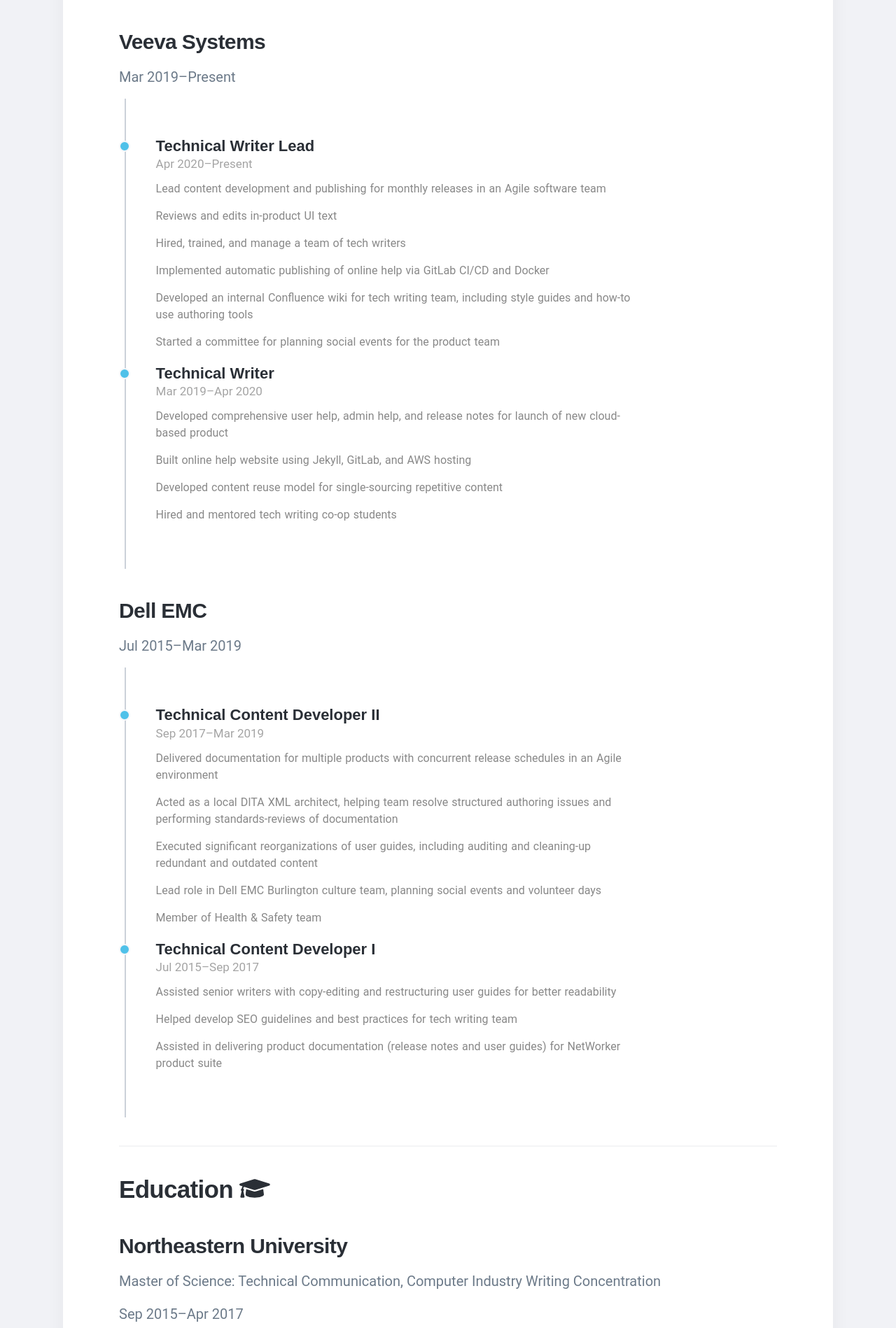
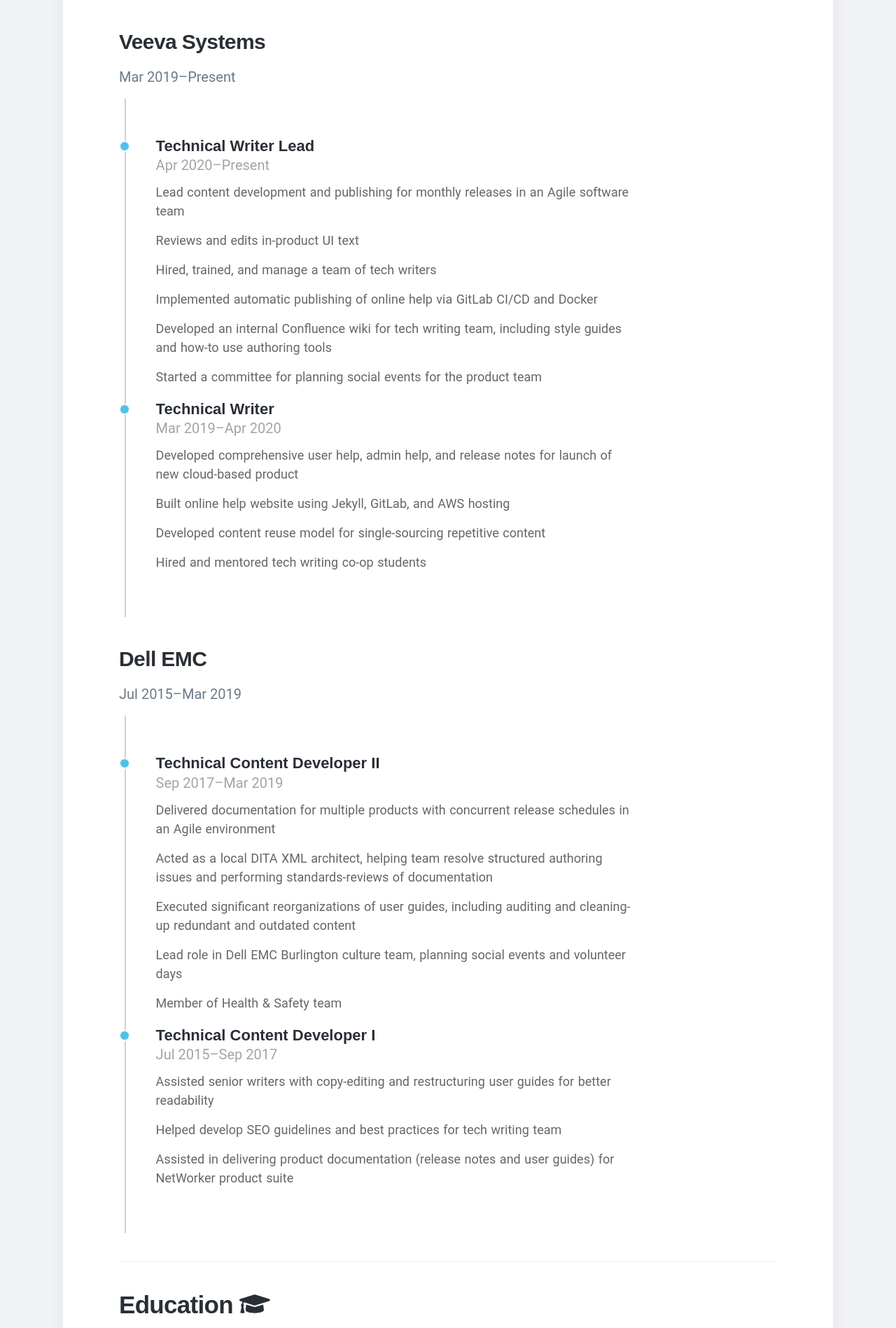
Before and after one commit to emilyrushton/emilyrushton.github.io, a Jekyll site: the page built from index.html, in a window 1280 px wide. Shown: the part 1204-3102 px from the top of the page at 70% size. Built offline with Jekyll 4.4.1, drawn with Linux system fonts in a browser that asks for light colours; nearby versions of some CDN libraries; some web fonts are replaced.

Commit message:
styling updates with fonts

```diff
--- a/css/custom.css
+++ b/css/custom.css
@@ -77,15 +77,14 @@
 }
 
 .timeline-content span {
-   font-size: 17px;
+   font-size: 20px;
    color: #a4a4a4;
 }
 
 .timeline-content p {
-   font-size: 16px;
+   font-size: 18px;
    line-height: 1.5em;
    word-spacing: 1px;
-   color: #888;
 }
 
 
```
